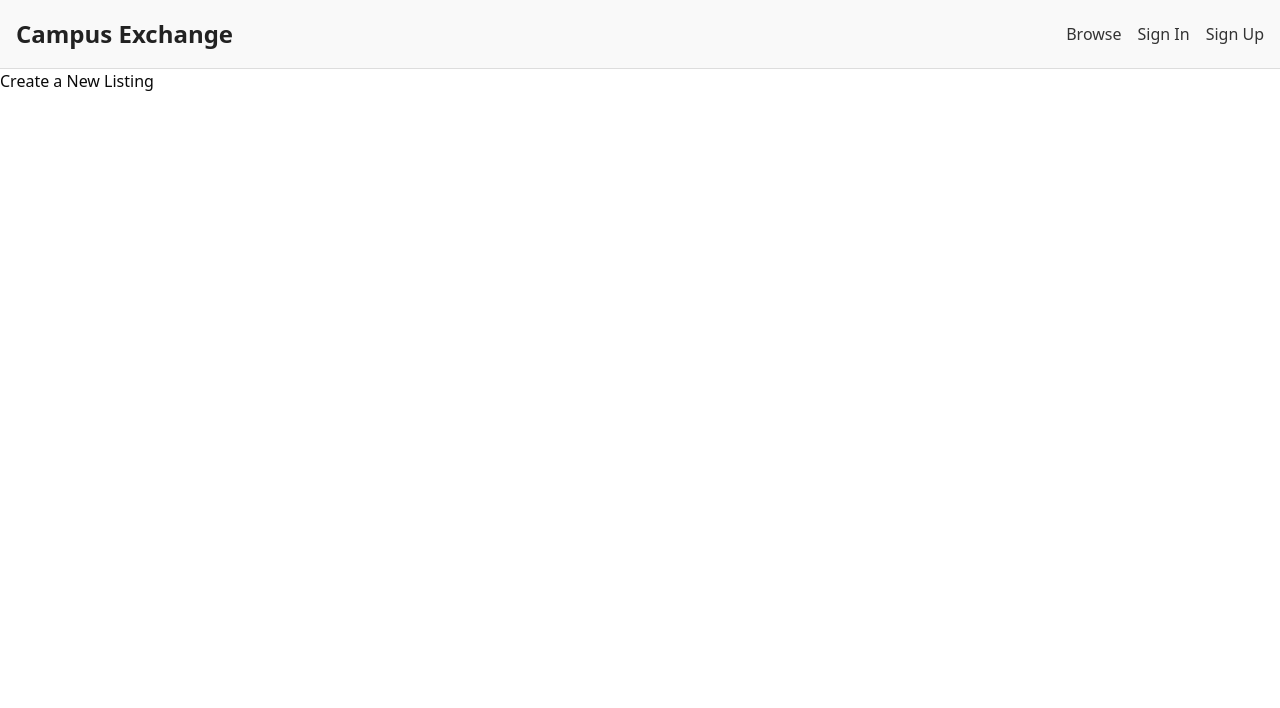
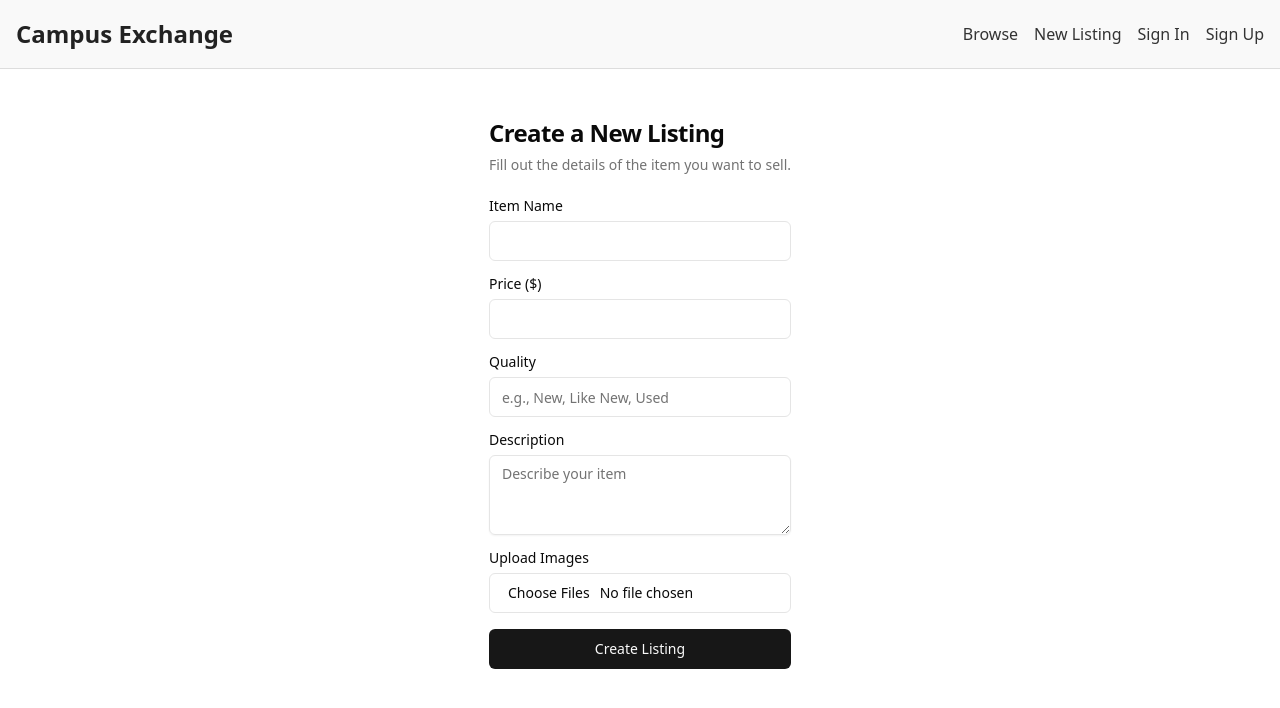
Before and after one commit to JustinSu11/UniversityMarketplace, a Next.js app: page /newListing in a window 1280 px wide. Shown: the top 708 px of the page. Built offline with nearby package versions, Linux system fonts and the light colour scheme; no server answers.

Commit message:
added NewListing Form

```diff
--- a/src/app/layout.js
+++ b/src/app/layout.js
@@ -11,6 +11,7 @@ import {
 } from '@/components/ui/dialog';
 import SignInForm from '@/components/ui/SignInForm';
 import SignUpForm from '@/components/ui/SignUpForm';
+import NewListingForm from '@/components/ui/NewListingForm';
 import { useState } from 'react';
 import { SessionProvider, useSession, signOut } from 'next-auth/react'
 
@@ -67,26 +68,48 @@ function AppLayout({ children }) {
 
 //sign in and sign up buttons, once user is authenticated, show their name and a sign out button
 function AuthButtons({ isSignInOpen, isSignUpOpen, handleSignInOpen, handleSignUpOpen, switchToSignIn, switchToSignUp }) {
-    const { data: session, status } = useSession()
+    const { data: session, status } = useSession();
+    const [isNewListingOpen, setIsNewListingOpen] = useState(false);
 
     if (status === 'loading') {
-        return <div className='text-sm font-medium text-gray-500'>Loading...</div>
+        return <div className='text-sm font-medium text-gray-500'>Loading...</div>;
     }
 
     if (session) {
-        // Safely get the user's first name, falling back to the email if the name isn't available.
         const displayName = session.user.name ? session.user.name.split(' ')[0] : session.user.email;
 
         return (
             <div className="flex items-center gap-4">
+                {/* New Listing Button & Modal */}
+                <Dialog open={isNewListingOpen} onOpenChange={setIsNewListingOpen}>
+                    <DialogTrigger asChild>
+                        <button className={styles.navLinkButton}>New Listing</button>
+                    </DialogTrigger>
+                    <DialogContent className='sm:max-w-[600px] p-4'>
+                        <NewListingForm onClose={() => setIsNewListingOpen(false)} />
+                    </DialogContent>
+                </Dialog>
+
+                {/* Profile Link */}
                 <Link href='/profile' className={styles.navLinkButton}>{displayName}</Link>
+
+                {/* Sign Out */}
                 <button onClick={() => signOut()} className={styles.navLinkButton}>Sign out</button>
             </div>
-        )
+        );
     }
 
+    // Show Sign In & Sign Up if not logged in
     return (
         <>
+            <Dialog open={isNewListingOpen} onOpenChange={setIsNewListingOpen}>
+        <DialogTrigger asChild>
+        <button className={styles.navLinkButton}>New Listing</button>
+          </DialogTrigger>
+          <DialogContent className='sm:max-w-[600px] p-4'>
+           <NewListingForm onClose={() => setIsNewListingOpen(false)} />
+           </DialogContent>
+            </Dialog>
             <Dialog open={isSignInOpen} onOpenChange={handleSignInOpen}>
                 <DialogTrigger asChild>
                     <button className={styles.navLinkButton}>Sign In</button>
@@ -104,8 +127,9 @@ function AuthButtons({ isSignInOpen, isSignUpOpen, handleSignInOpen, handleSignU
                 </DialogContent>
             </Dialog>
         </>
-    )
+    );
 }
+
 
 // The RootLayout wraps the entire application with the SessionProvider.
 export default function RootLayout({ children }) {
--- a/src/app/newListing/page.js
+++ b/src/app/newListing/page.js
@@ -1,13 +1,16 @@
-const NewListingPage = () => {
-    return (
-        <div>
-            <h1>Create a New Listing</h1>
+'use client';
 
-            <form>
+import { useRouter } from 'next/navigation';
+import NewListingForm from '@/components/ui/NewListingForm';
 
-            </form>
-        </div>
-    )
+export default function NewListingPage() {
+  const router = useRouter();
+
+  return (
+    <div className="p-6 flex justify-center">
+      <NewListingForm
+        onSuccess={() => router.push('/')} // go back to home after creating
+      />
+    </div>
+  );
 }
-
-export default NewListingPage;
--- /dev/null
+++ b/src/components/ui/NewListingForm.js
@@ -0,0 +1,131 @@
+'use client';
+
+import React, { useState } from 'react';
+import { Label } from '@/components/ui/label';
+import { Input } from '@/components/ui/input';
+import { Button } from '@/components/ui/button';
+import {
+  Card, CardContent, CardDescription, CardFooter, CardHeader, CardTitle,
+} from '@/components/ui/card';
+
+export default function NewListingForm({ onSuccess }) {
+  const [name, setName] = useState('');
+  const [price, setPrice] = useState('');
+  const [quality, setQuality] = useState('');
+  const [description, setDescription] = useState('');
+  const [images, setImages] = useState([]);
+  const [loading, setLoading] = useState(false);
+  const [error, setError] = useState('');
+
+  function handleImageChange(e) {
+    setImages([...e.target.files]);
+  }
+
+  async function handleSubmit(e) {
+    e.preventDefault();
+    setLoading(true);
+    setError('');
+
+    const formData = new FormData();
+    formData.append('name', name);
+    formData.append('price', price);
+    formData.append('quality', quality);
+    formData.append('description', description);
+    images.forEach((file, idx) => formData.append(`image_${idx}`, file));
+
+    try {
+      const res = await fetch('/api/listings', {
+        method: 'POST',
+        body: formData,
+      });
+
+      if (!res.ok) {
+        const data = await res.json();
+        setError(data?.error || `Error (${res.status})`);
+        return;
+      }
+
+      if (onSuccess) onSuccess();
+    } catch (err) {
+      console.error(err);
+      setError('Network error. Please try again.');
+    } finally {
+      setLoading(false);
+    }
+  }
+
+  return (
+    <Card className="mx-auto max-w-lg border-0 shadow-none">
+      <CardHeader>
+        <CardTitle className="text-2xl">Create a New Listing</CardTitle>
+        <CardDescription>Fill out the details of the item you want to sell.</CardDescription>
+      </CardHeader>
+      <CardContent>
+        <form onSubmit={handleSubmit} className="grid gap-4">
+          <div className="grid gap-2">
+            <Label htmlFor="name">Item Name</Label>
+            <Input
+              id="name"
+              value={name}
+              onChange={(e) => setName(e.target.value)}
+              required
+            />
+          </div>
+
+          <div className="grid gap-2">
+            <Label htmlFor="price">Price ($)</Label>
+            <Input
+              id="price"
+              type="number"
+              value={price}
+              onChange={(e) => setPrice(e.target.value)}
+              required
+            />
+          </div>
+
+          <div className="grid gap-2">
+            <Label htmlFor="quality">Quality</Label>
+            <Input
+              id="quality"
+              placeholder="e.g., New, Like New, Used"
+              value={quality}
+              onChange={(e) => setQuality(e.target.value)}
+              required
+            />
+          </div>
+
+        <div className="grid gap-2">
+        <Label htmlFor="description">Description</Label>
+        <textarea
+            id="description"
+            className="flex min-h-[80px] w-full rounded-md border border-input bg-transparent px-3 py-2 text-sm shadow-sm placeholder:text-muted-foreground focus-visible:outline-none focus-visible:ring-1 focus-visible:ring-ring disabled:cursor-not-allowed disabled:opacity-50"
+            placeholder="Describe your item"
+            value={description}
+            onChange={(e) => setDescription(e.target.value)}
+            required
+            />
+        </div>
+
+
+          <div className="grid gap-2">
+            <Label htmlFor="images">Upload Images</Label>
+            <Input
+              id="images"
+              type="file"
+              accept="image/*"
+              multiple
+              onChange={handleImageChange}
+            />
+          </div>
+
+          {error && <p className="text-red-500 text-sm">{error}</p>}
+
+          <Button type="submit" className="w-full" disabled={loading}>
+            {loading ? 'Creating…' : 'Create Listing'}
+          </Button>
+        </form>
+      </CardContent>
+      <CardFooter />
+    </Card>
+  );
+}
```
